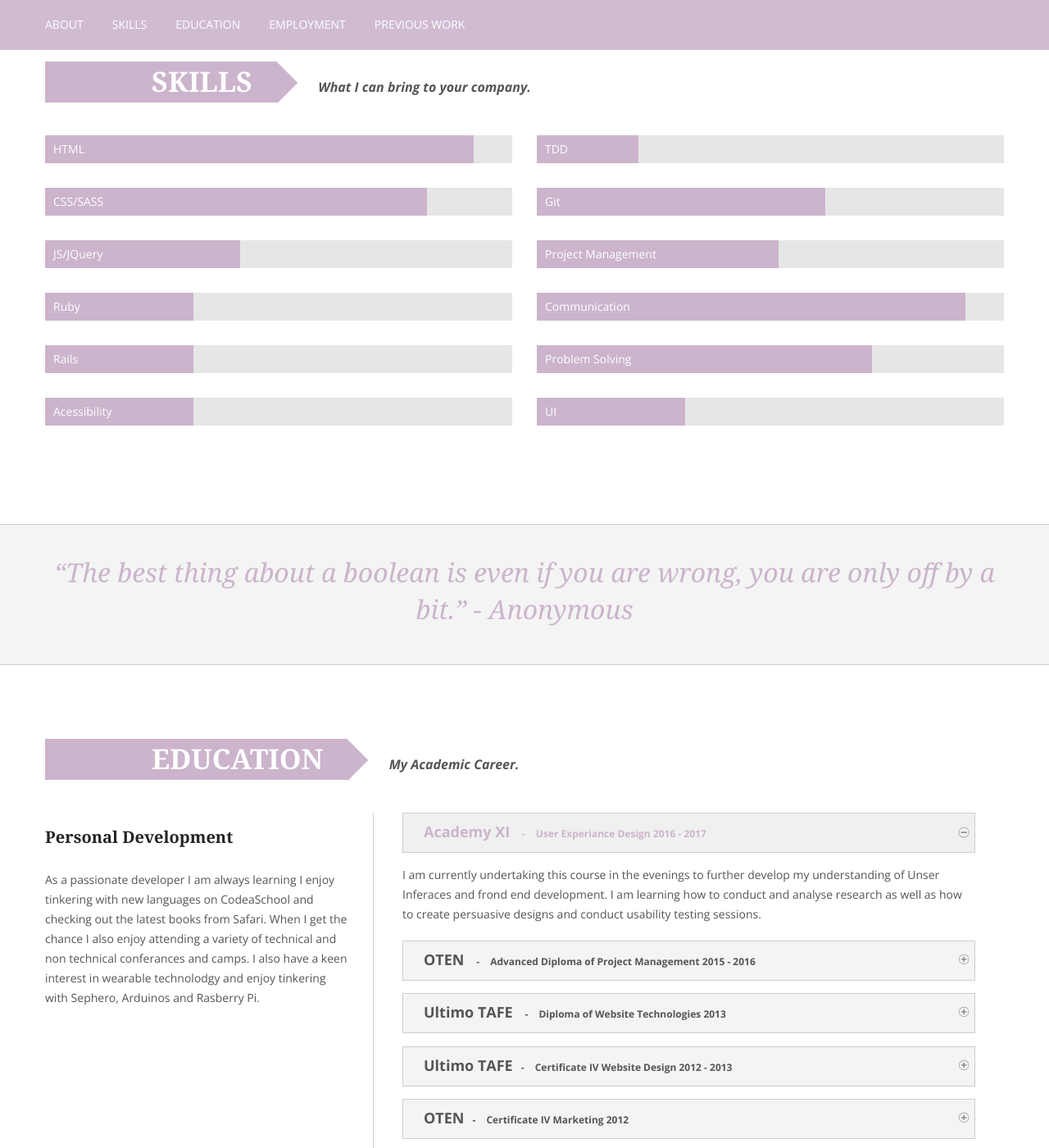
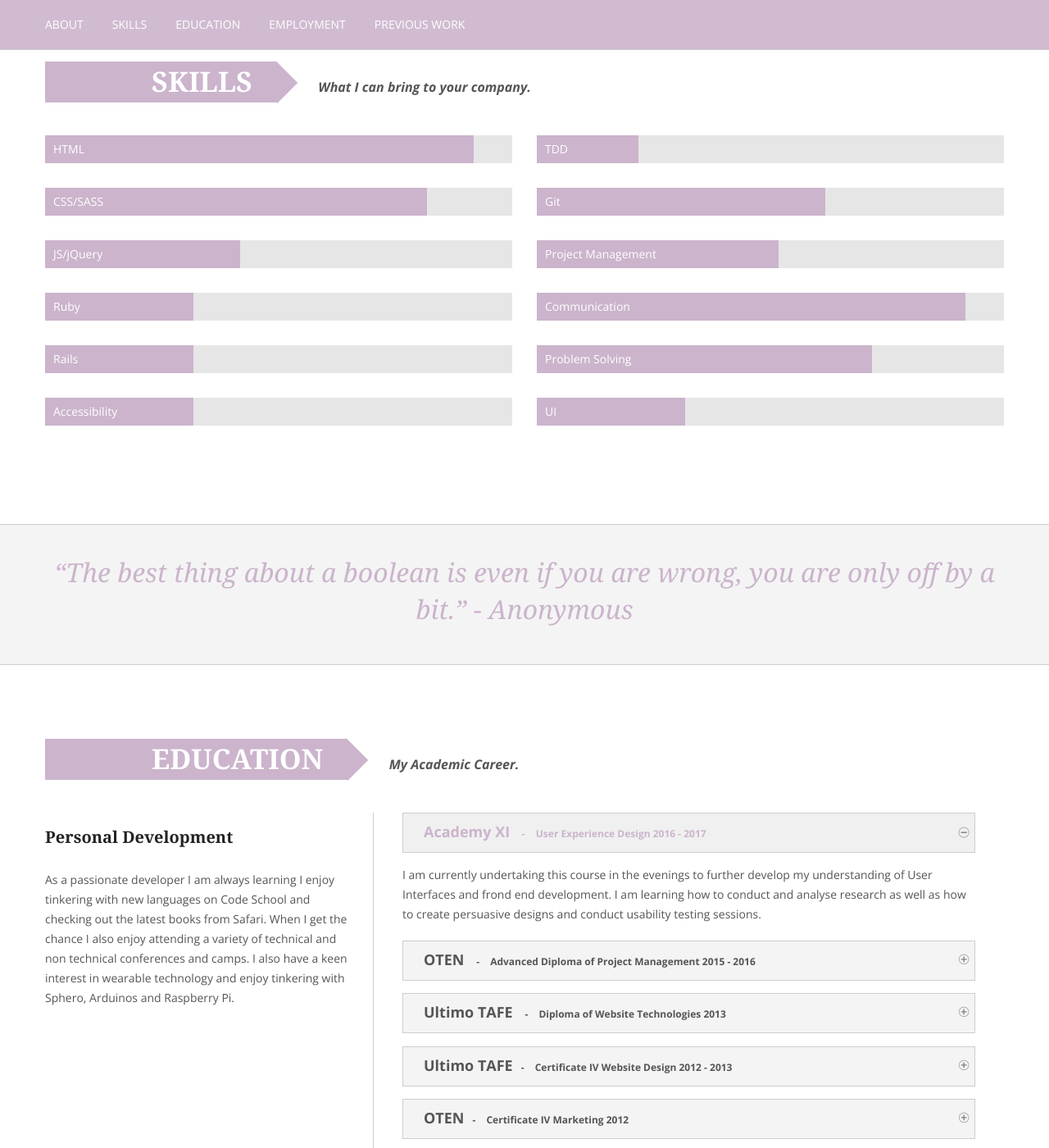
Before and after one commit to catherine-jones/catherine-jones.github.io, a Jekyll site: the page index.html, which Jekyll copies as it is, in a window 1280 px wide and 1400 px high, scrolled down 1187 px. Shown: the whole window at 82% size. Built offline with Jekyll 4.4.1, drawn with Linux system fonts in a browser that asks for light colours; nearby versions of some CDN libraries; comment, search, counter and statistics services are not loaded; some of the changed text lies outside the part shown.

Commit message:
fix spelling mistakes

```diff
--- a/index.html
+++ b/index.html
@@ -75,9 +75,9 @@
           </div>
 
           <div class="span9">
-            <h1 class="title_resalt">“I enjoy writing simple and elegant code that creates a beautiful user experiance”</h1>
+            <h1 class="title_resalt">“I enjoy writing simple and elegant code that creates a beautiful user experience”</h1>
 
-            <p>As a developer I enjoy working in multidisciplinary teams to build accessible user interfaces. I write semantic and accessible HTML to meet WACG guidelines and clean, modular, reusable styles. I have experience with Bootstrap, Bourbon and custom layout systems as well as building style guides and UI Kits. To add interactivity to applications I primarily use a combination of Javascript and JQuery and am currently developing my skills with React JS.</p>
+            <p>As a developer I enjoy working in multidisciplinary teams to build accessible user interfaces. I write semantic and accessible HTML to meet WACG guidelines and clean, modular, reusable styles. I have experience with Bootstrap, Bourbon and custom layout systems as well as building style guides and UI Kits. To add interactivity to applications I primarily use a combination of JavaScript and jQuery and am currently developing my skills with React JS.</p>
             <p>I am an active member of the Sydney tech community community and a passionate advocate for diversity in technology. I was part of the first Australian Rails Girls Summer of Code team, which involved contributing to Spree Commerce. I was also a Co-Organiser of Women Who Code Sydney. Since then I have volunteered at a number of different events including Rails Girls and Women Who Code to encourage and inform women of the options available in the technology sector. I also assisted in the organisation and running of Node Bots 2016 and have spoken at multiple technology meetups, conferences and on national radio. In my spare time I build applications focused on gathering data about the Australian technology community.</p>
 
             <div class="row-fluid">
@@ -86,7 +86,7 @@
               </div>
               <div class="span5">
                 <ul class="social">
-                  <li><a href="https://github.com/catherine-jones" target="blank" class="tooltip_hover" title="Github">
+                  <li><a href="https://github.com/catherine-jones" target="blank" class="tooltip_hover" title="GitHub">
                     <i class="fa fa-github" aria-hidden="true"></i>
                   </a></li>
                   <li><a href="https://twitter.com/CathJones0" class="tooltip_hover" target="blank" title="Twitter">
@@ -155,7 +155,7 @@
               <span style="width: 80%"><span>CSS/SASS</span></span>
             </div>
             <div class="meter color nostripes">
-              <span style="width: 40%"><span>JS/JQuery</span></span>
+              <span style="width: 40%"><span>JS/jQuery</span></span>
             </div>
             <div class="meter color nostripes">
               <span style="width: 30%"><span>Ruby</span></span>
@@ -164,7 +164,7 @@
               <span style="width: 30%"><span>Rails</span></span>
             </div>
             <div class="meter color nostripes">
-              <span style="width: 30%"><span>Acessibility</span></span>
+              <span style="width: 30%"><span>Accessibility</span></span>
             </div>
           </div>
           <!-- End Our Skills-->
@@ -220,16 +220,16 @@
 
           <div class="span4">
             <h4>Personal Development</h4>
-            <p>As a passionate developer I am always learning I enjoy tinkering with new languages on CodeaSchool and checking out the latest books from Safari. When I get the chance I also enjoy attending a variety of technical and non technical conferances and camps.
-            I also have a keen interest in wearable technolodgy and enjoy tinkering with Sephero, Arduinos and Rasberry Pi.</p>
+            <p>As a passionate developer I am always learning I enjoy tinkering with new languages on Code School and checking out the latest books from Safari. When I get the chance I also enjoy attending a variety of technical and non technical conferences and camps.
+            I also have a keen interest in wearable technology and enjoy tinkering with Sphero, Arduinos and Raspberry Pi.</p>
           </div>
 
           <div class="span8">
             <div class="border_left">
 
-              <div class="accordion-trigger">Academy XI <span>- </span><span>User Experiance Design 2016 - 2017</span></div>
+              <div class="accordion-trigger">Academy XI <span>- </span><span>User Experience Design 2016 - 2017</span></div>
               <div class="accordion-container">
-                <p>I am currently undertaking this course in the evenings to further develop my understanding of Unser Inferaces and frond end development. I am learning how to conduct and analyse research as well as how to create persuasive designs and conduct usability testing sessions.</p>
+                <p>I am currently undertaking this course in the evenings to further develop my understanding of User Interfaces and frond end development. I am learning how to conduct and analyse research as well as how to create persuasive designs and conduct usability testing sessions.</p>
               </div>
 
               <div class="accordion-trigger">OTEN <span>- </span><span>Advanced Diploma of Project Management 2015 - 2016</span></div>
@@ -256,7 +256,7 @@
 
               <div class="accordion-trigger">NSI TAFE<span>- </span><span>Certificate IV Multimedia Design 2012</span></div>
               <div class="accordion-container">
-                <p>During this course I improved upon my technical skills in Photoshop and Illustrator whilst adding skills in video editing, photography, 3D Modelling, animation and interface design. My Final project 'A Disney Nightmare' incorporated 3D modelling, animation, videography and soundscapes and won me the High Achiever Award. It was also featured at the Manly Art Gallery and Museum.</p>
+                <p>During this course I improved upon my technical skills in Photoshop and Illustrator whilst adding skills in video editing, photography, 3D modelling, animation and interface design. My Final project 'A Disney Nightmare' incorporated 3D modelling, animation, videography and soundscapes and won me the High Achiever Award. It was also featured at the Manly Art Gallery and Museum.</p>
               </div>
             </div>
           </div>
@@ -324,7 +324,7 @@
             <h4>What's Next</h4>
             <p>Over the course of my career so far I have had the opportunity to work with some amazing people on exciting and challenging projects. I have a wide variety of foundational skills from project management to development that would benefit any team. I always bring a lot of passion for what I do to any project that I take on.</p>
 
-            <p>I am looking to take the next step in my career to become a cross functional UX/developer. I am also interested in roles where I can promote technologies and share my passion for diversity in our community. I enjoy public speaking and facilitating events to promote an understanding of technolodgy.</p>
+            <p>I am looking to take the next step in my career to become a cross functional UX/developer. I am also interested in roles where I can promote technologies and share my passion for diversity in our community. I enjoy public speaking and facilitating events to promote an understanding of technology.</p>
           </div>
         </div>
       </div>
```
Also changed, not shown: other parts of index.html (+5 -5 lines).
